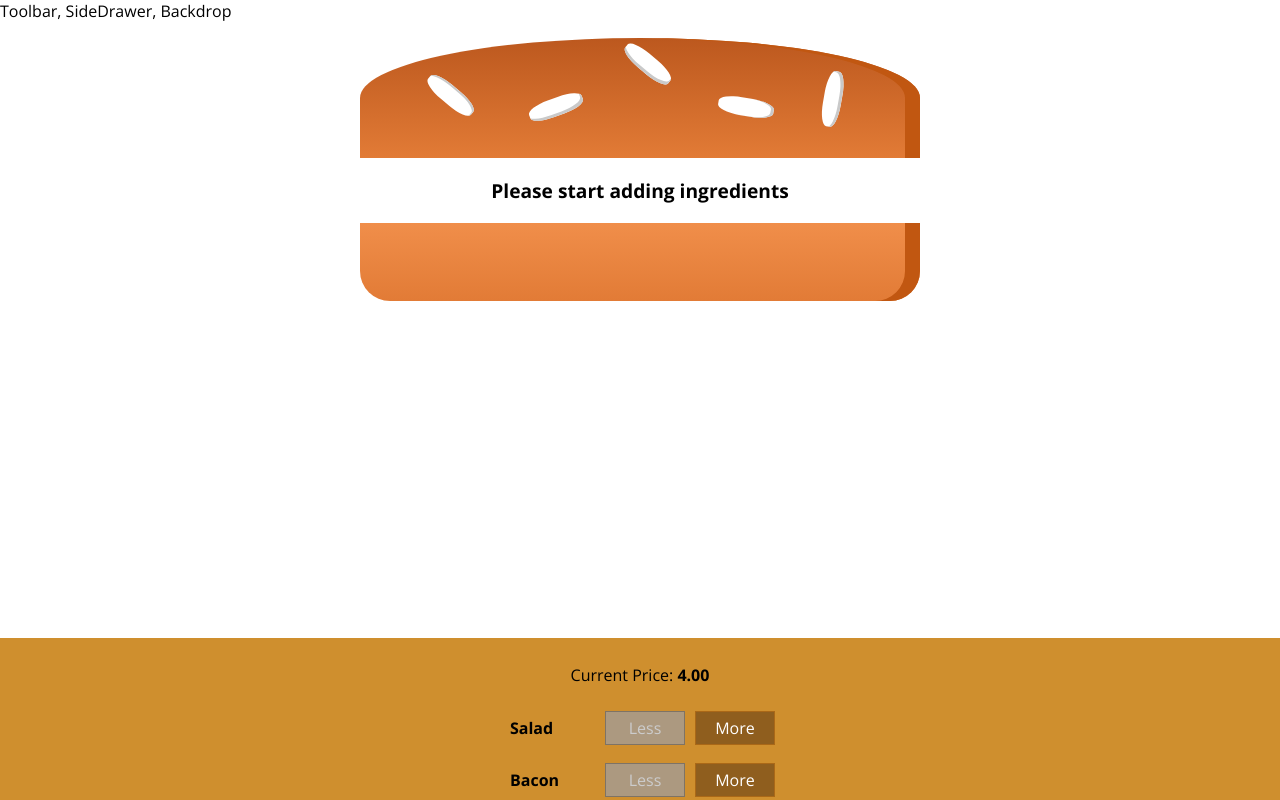
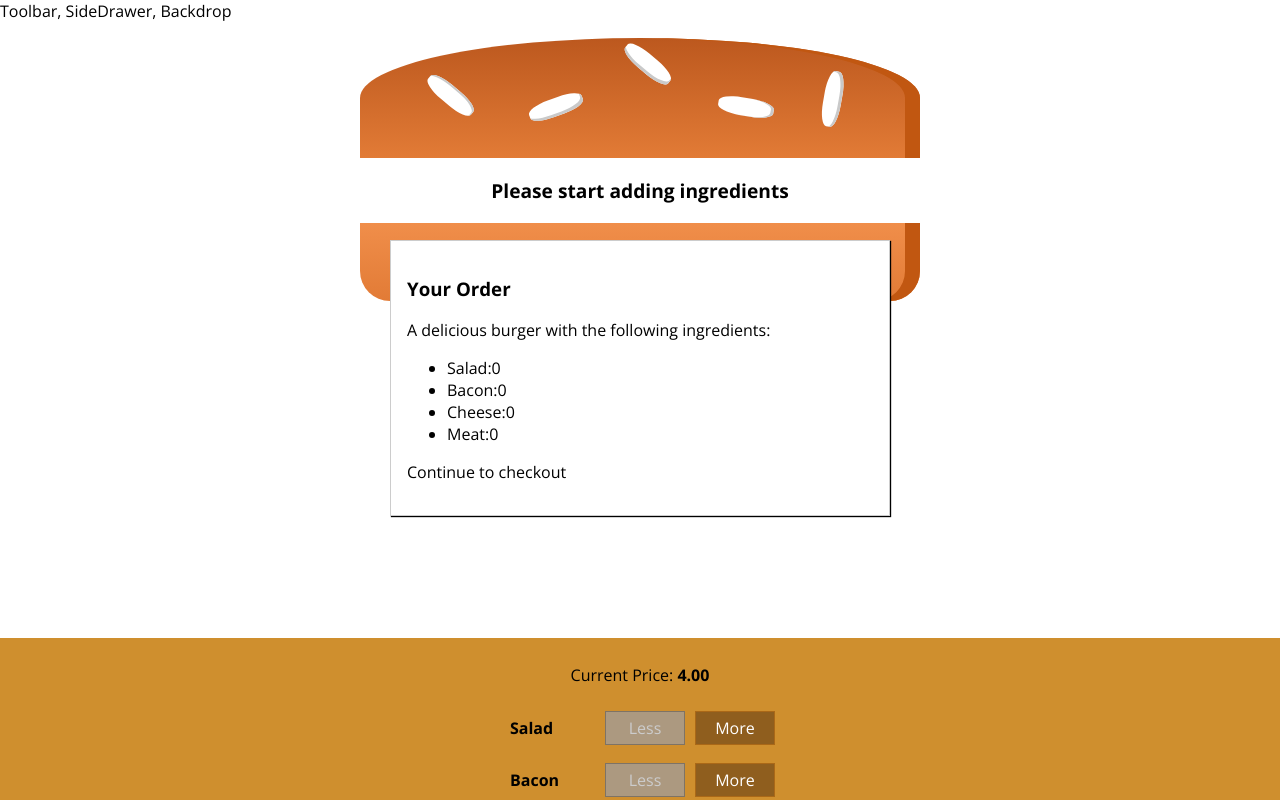
Before and after one commit to richardsaseun14/burger-builder-react, a React (Create React App) app: page / in a window 1280 px wide. Shown: the top 800 px of the page. Built offline with nearby package versions, Linux system fonts and the light colour scheme.

Commit message:
chore(order summary modal): create oreder summary modal

```diff
--- /dev/null
+++ b/src/components/Burger/OrderSummary/OrderSummary.js
@@ -0,0 +1,24 @@
+import React from "react";
+import Auxilliary from "../../../hoc/Auxilliary";
+
+const OrderSummary = (props) => {
+  const ingredientSummary = Object.keys(props.ingredients).map((igKey) => {
+    return (
+      <li key={igKey}>
+        <span style={{ textTransform: "capitalize" }}>{igKey}</span>:
+        {props.ingredients[igKey]}
+      </li>
+    );
+  });
+
+  return (
+    <Auxilliary>
+      <h3>Your Order</h3>
+      <p>A delicious burger with the following ingredients:</p>
+      <ul>{ingredientSummary}</ul>
+      <p>Continue to checkout</p>
+    </Auxilliary>
+  );
+};
+
+export default OrderSummary;
--- /dev/null
+++ b/src/components/UI/Modal/Modal.js
@@ -0,0 +1,8 @@
+import React from "react";
+import classes from "./Modal.module.css";
+
+const Modal = (props) => {
+  return <div className={classes.Modal}>{props.children}</div>;
+};
+
+export default Modal;
--- /dev/null
+++ b/src/components/UI/Modal/Modal.module.css
@@ -0,0 +1,20 @@
+.Modal {
+  position: fixed;
+  z-index: 500;
+  background-color: white;
+  width: 70%;
+  border: 1px solid #ccc;
+  box-shadow: 1px 1px 1px black;
+  padding: 16px;
+  left: 15%;
+  top: 30%;
+  box-sizing: border-box;
+  transition: all 0.3s ease-out;
+}
+
+@media (min-width: 600px) {
+  .Modal {
+    width: 500px;
+    left: calc(50% - 250px);
+  }
+}
--- a/src/containers/BurgerBuilder/BurgerBuilder.js
+++ b/src/containers/BurgerBuilder/BurgerBuilder.js
@@ -2,6 +2,8 @@
 import Auxilliary from "../../hoc/Auxilliary";
 import Burger from "../../components/Burger/Burger";
 import BuildControls from "../../components/Burger/BuildControls/BuildControls";
+import Modal from "../../components/UI/Modal/Modal";
+import OrderSummary from "../../components/Burger/OrderSummary/OrderSummary";
 
 const INGREDIENT_PRICE = {
   salad: 0.5,
@@ -58,6 +60,9 @@
     // console.log(disabledInfo);
     return (
       <Auxilliary>
+        <Modal>
+          <OrderSummary ingredients={this.state.ingredients}></OrderSummary>
+        </Modal>
         <Burger ingredients={this.state.ingredients}></Burger>
         <BuildControls
           ingredientRemoved={this.removeIngredientHandler}
```
Also changed, not shown: src/components/Burger/OrderSummary/OrderSummary.module.css (added), src/components/UI/Backdrop/Backdrop.js (added), src/components/UI/Backdrop/Backdrop.module.css (added).
